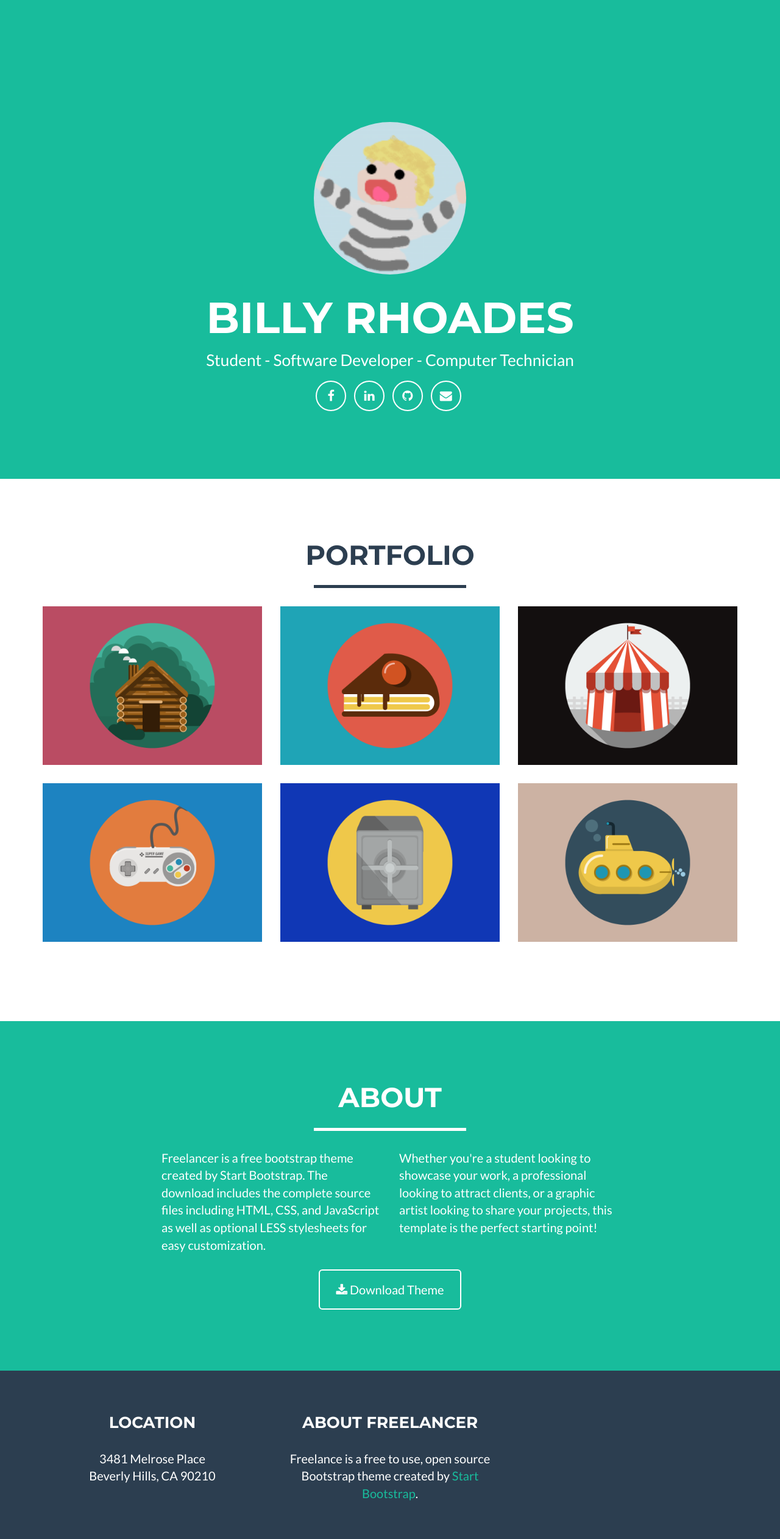
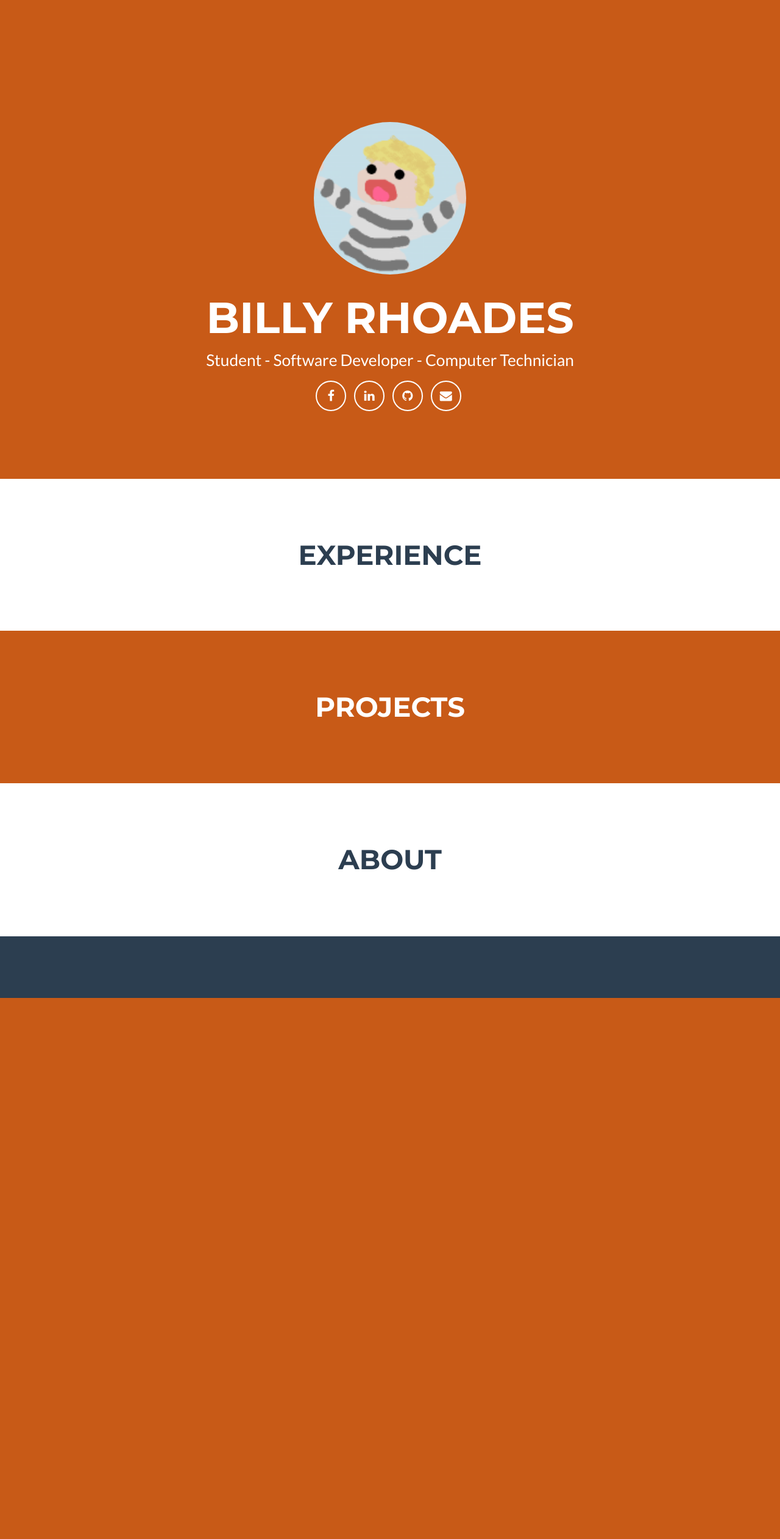
Before and after one commit to brhoades/brod.es, a PHP site: page / in a window 1280 px wide. Shown: the whole page at 61% size. After the commit the page ends 1636 px from the top, so only its background shows below. Run offline with PHP 8.4, Linux system fonts and the light colour scheme; some libraries are stand-ins or nearby versions.

Commit message:
Changed color scheme, cleaned up index

```diff
--- a/css/freelancer.css
+++ b/css/freelancer.css
@@ -82,7 +82,7 @@ hr.star-primary:after {
 header {
     text-align: center;
     color: #fff;
-    background: #18bc9c;
+    background: #C85A17;
 }
 
 header .container {
@@ -205,7 +205,7 @@ section h2 {
 
 section.success {
     color: #fff;
-    background: #18bc9c;
+    background: #C85A17;
 }
 
 @media(max-width:767px) {
@@ -289,7 +289,7 @@ section.success {
 .btn-outline:active,
 .btn-outline.active {
     border: solid 2px #fff;
-    color: #18bc9c;
+    color: #C85A17;
     background: #fff;
 }
 
--- a/index.html
+++ b/index.html
@@ -63,100 +63,44 @@
         </div>
     </header>
 
-    <!-- Portfolio Grid Section -->
-    <section id="portfolio">
+    <!-- Experience Section -->
+    <section id="experience">
         <div class="container">
             <div class="row">
                 <div class="col-lg-12 text-center">
-                    <h2>Portfolio</h2>
-                    <hr class="star-primary">
+                    <h2>Experience</h2>
                 </div>
             </div>
             <div class="row">
-                <div class="col-sm-4 portfolio-item">
-                    <a href="#portfolioModal1" class="portfolio-link" data-toggle="modal">
-                        <div class="caption">
-                            <div class="caption-content">
-                                <i class="fa fa-search-plus fa-3x"></i>
-                            </div>
-                        </div>
-                        <img src="img/portfolio/cabin.png" class="img-responsive" alt="">
-                    </a>
+            </div>
+        </div>
+    </section>
+
+    <!-- Projects Section  -->
+    <section id="projects" class="success">
+        <div class="container">
+            <div class="row">
+                <div class="col-lg-12 text-center">
+                    <h2>Projects</h2>
                 </div>
-                <div class="col-sm-4 portfolio-item">
-                    <a href="#portfolioModal2" class="portfolio-link" data-toggle="modal">
-                        <div class="caption">
-                            <div class="caption-content">
-                                <i class="fa fa-search-plus fa-3x"></i>
-                            </div>
-                        </div>
-                        <img src="img/portfolio/cake.png" class="img-responsive" alt="">
-                    </a>
-                </div>
-                <div class="col-sm-4 portfolio-item">
-                    <a href="#portfolioModal3" class="portfolio-link" data-toggle="modal">
-                        <div class="caption">
-                            <div class="caption-content">
-                                <i class="fa fa-search-plus fa-3x"></i>
-                            </div>
-                        </div>
-                        <img src="img/portfolio/circus.png" class="img-responsive" alt="">
-                    </a>
-                </div>
-                <div class="col-sm-4 portfolio-item">
-                    <a href="#portfolioModal4" class="portfolio-link" data-toggle="modal">
-                        <div class="caption">
-                            <div class="caption-content">
-                                <i class="fa fa-search-plus fa-3x"></i>
-                            </div>
-                        </div>
-                        <img src="img/portfolio/game.png" class="img-responsive" alt="">
-                    </a>
-                </div>
-                <div class="col-sm-4 portfolio-item">
-                    <a href="#portfolioModal5" class="portfolio-link" data-toggle="modal">
-                        <div class="caption">
-                            <div class="caption-content">
-                                <i class="fa fa-search-plus fa-3x"></i>
-                            </div>
-                        </div>
-                        <img src="img/portfolio/safe.png" class="img-responsive" alt="">
-                    </a>
-                </div>
-                <div class="col-sm-4 portfolio-item">
-                    <a href="#portfolioModal6" class="portfolio-link" data-toggle="modal">
-                        <div class="caption">
-                            <div class="caption-content">
-                                <i class="fa fa-search-plus fa-3x"></i>
-                            </div>
-                        </div>
-                        <img src="img/portfolio/submarine.png" class="img-responsive" alt="">
-                    </a>
-                </div>
+            </div>
+            <div class="row">
             </div>
         </div>
     </section>
 
     <!-- About Section -->
-    <section class="success" id="about">
+    <section id="about">
         <div class="container">
             <div class="row">
                 <div class="col-lg-12 text-center">
                     <h2>About</h2>
-                    <hr class="star-light">
                 </div>
             </div>
             <div class="row">
                 <div class="col-lg-4 col-lg-offset-2">
-                    <p>Freelancer is a free bootstrap theme created by Start Bootstrap. The download includes the complete source files including HTML, CSS, and JavaScript as well as optional LESS stylesheets for easy customization.</p>
-                </div>
-                <div class="col-lg-4">
-                    <p>Whether you're a student looking to showcase your work, a professional looking to attract clients, or a graphic artist looking to share your projects, this template is the perfect starting point!</p>
                 </div>
                 <div class="col-lg-8 col-lg-offset-2 text-center">
-                    <a href="#" class="btn btn-lg btn-outline">
-                        <i class="fa fa-download"></i> Download Theme
-                    </a>
                 </div>
             </div>
         </div>
@@ -168,12 +112,8 @@
             <div class="container">
                 <div class="row">
                     <div class="footer-col col-md-4">
-                        <h3>Location</h3>
-                        <p>3481 Melrose Place<br>Beverly Hills, CA 90210</p>
                     </div>
                     <div class="footer-col col-md-4">
-                        <h3>About Freelancer</h3>
-                        <p>Freelance is a free to use, open source Bootstrap theme created by <a href="http://startbootstrap.com">Start Bootstrap</a>.</p>
                     </div>
                 </div>
             </div>
```
